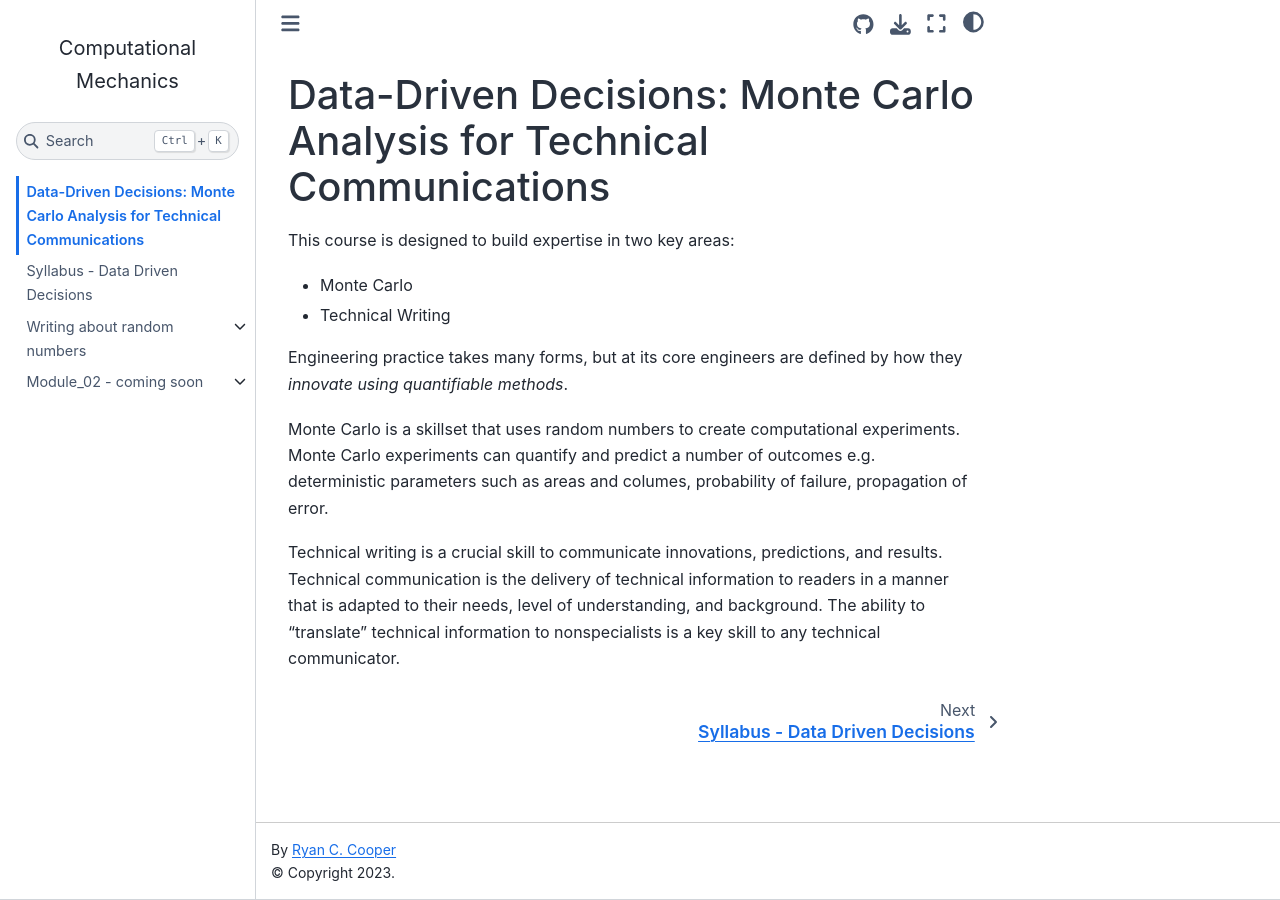
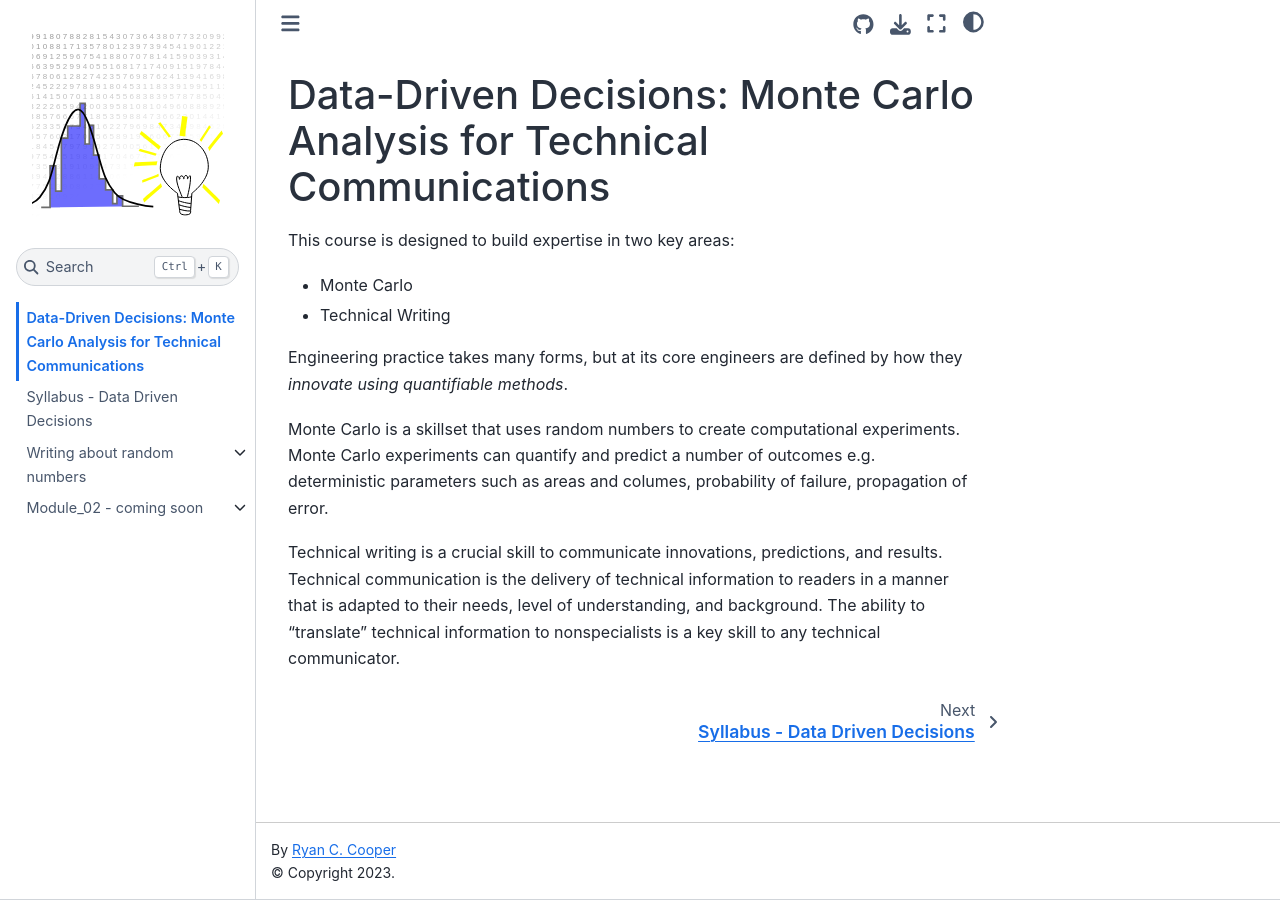
Before and after one commit to profryancoooper/data-driven-decisions, a Jupyter Book: the page built from README.md, in a window 1280 px wide. Built offline with Jupyter Book 1.0.4 settings and Sphinx 7.4.7 and the Sphinx Book theme 1.1.4, drawn with Linux system fonts in a browser that asks for light colours; pages that are not in the unit, such as notebooks, are missing from menus.

Commit message:
added logo to website

```diff
--- a/_config.yml
+++ b/_config.yml
@@ -1,9 +1,9 @@
 # Book settings
 # Learn more at https://jupyterbook.org/customize/config.html
 
-title: Computational Mechanics
+title: Data Driven Decisions
 author: "<a href = https://cooperrc.github.io> Ryan C. Cooper</a>"
-#logo: comp-mech-logo.svg
+logo: datadecisions.svg
 
 # Force re-execution of notebooks on each build.
 # See https://jupyterbook.org/content/execute.html
```
Also changed, not shown: datadecisions.svg (added).
